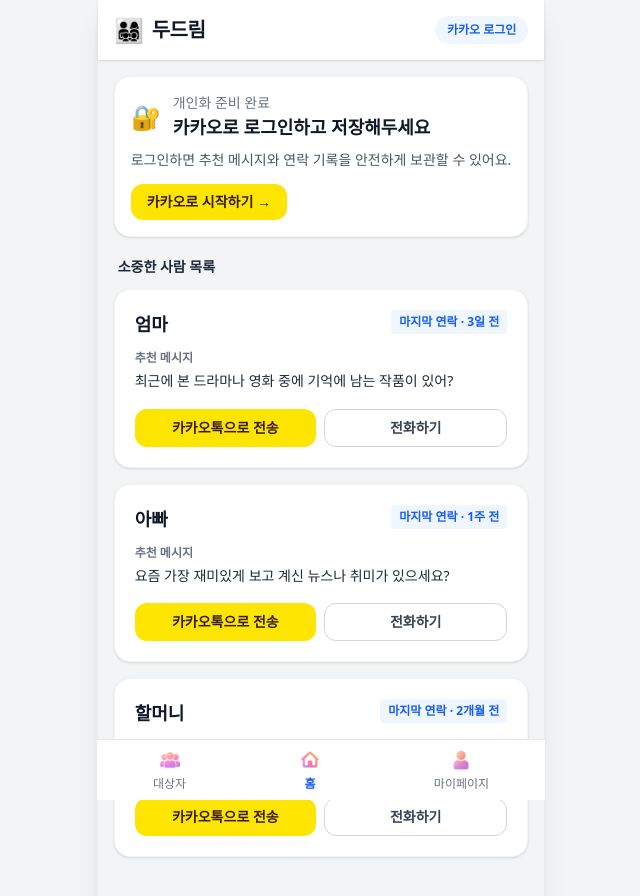
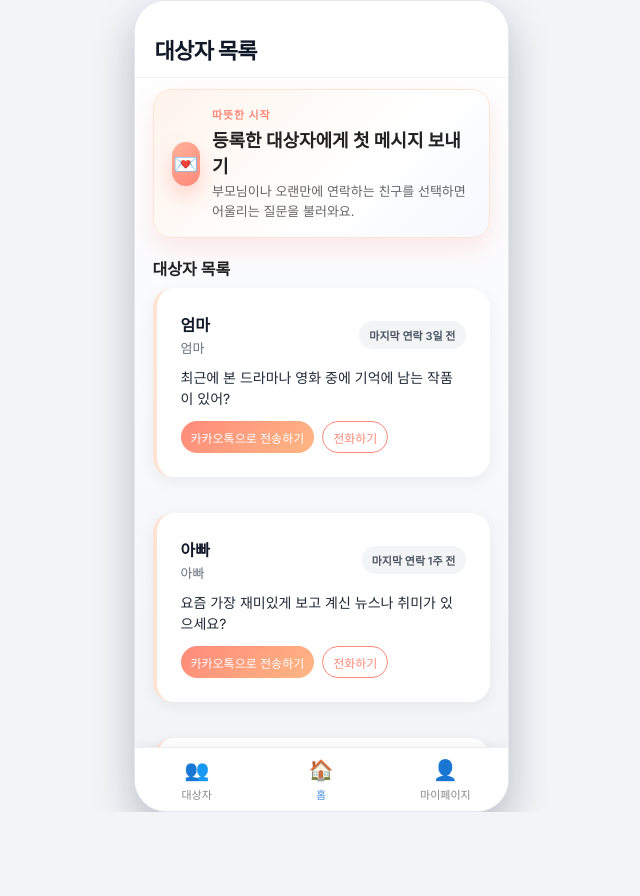
Before and after one commit to ktb3-team4/hackathon-frontend, a Next.js app: page / in a window 1280 px wide. Shown: the top 896 px of the page, without its empty margins (319-959 px from the left). After the commit the page ends 812 px from the top, so only its background shows below. Built offline with nearby package versions, Linux system fonts and the light colour scheme; no server answers; sample sign-in values are in the browser's storage.

Commit message:
feat: 카카오 로그인

```diff
--- a/app/globals.css
+++ b/app/globals.css
@@ -1,5 +1,3 @@
-@import "tailwindcss";
-
 *,
 *::before,
 *::after {
@@ -10,8 +8,8 @@
 body {
   margin: 0;
   padding: 0;
-  font-family: -apple-system, BlinkMacSystemFont, 'Apple SD Gothic Neo',
-    'Noto Sans KR', sans-serif;
+  font-family: -apple-system, BlinkMacSystemFont, "Apple SD Gothic Neo",
+    "Noto Sans KR", sans-serif;
   background: #f3f4f8;
 }
 
@@ -99,6 +97,11 @@
   padding: 16px 18px 20px;
   overflow-y: auto;
   background: linear-gradient(to bottom, #ffffff 0%, #f8f9fc 60%, #f3f4f8 100%);
+  scrollbar-width: none; /* Firefox */
+}
+
+.app-content::-webkit-scrollbar {
+  display: none;
 }
 
 .card {
@@ -154,9 +157,6 @@
   text-decoration: none;
   cursor: pointer;
   border: none;
-  transition: transform 0.12s ease-out, box-shadow 0.12s ease-out, background 0.15s ease-out,
-    color 0.15s ease-out;
-  box-shadow: 0 10px 20px rgba(0, 0, 0, 0.08);
 }
 
 .btn-outline {
@@ -169,16 +169,6 @@
 .btn-primary {
   background: linear-gradient(135deg, #ff8a7a, #ffb784);
   color: #ffffff;
-}
-
-.btn:hover {
-  transform: translateY(-1px);
-  box-shadow: 0 14px 30px rgba(0, 0, 0, 0.16);
-}
-
-.btn:active {
-  transform: translateY(0);
-  box-shadow: 0 6px 16px rgba(0, 0, 0, 0.1);
 }
 
 .btn-full {
@@ -235,7 +225,12 @@
 .auth-card {
   width: 100%;
   margin-top: 24px;
-  background-image: linear-gradient(145deg, #fff8f3 0%, #ffffff 40%, #f5f7ff 100%);
+  background-image: linear-gradient(
+    145deg,
+    #fff8f3 0%,
+    #ffffff 40%,
+    #f5f7ff 100%
+  );
   display: flex;
   flex-direction: column;
   align-items: flex-start;
@@ -399,7 +394,7 @@
 }
 
 .toggle-switch::after {
-  content: '';
+  content: "";
   position: absolute;
   top: 2px;
   left: 2px;
@@ -573,8 +568,8 @@
 
   /* 얇은 선이 보이면 border 제거 */
   border: none;
+  border-left: 4px solid #ffe4d4;
 }
-
 
 .target-head {
   display: flex;
@@ -811,6 +806,83 @@
   font-size: 14px;
   color: #666666;
   margin: 0;
+}
+
+.hero-card {
+  display: flex;
+  gap: 12px;
+  align-items: center;
+  padding: 16px 18px;
+  border-radius: 18px;
+  background: linear-gradient(135deg, #fff4ec 0%, #fff 60%, #f6f8ff 100%);
+  border: 1px solid #ffe4d4;
+  box-shadow: 0 12px 24px rgba(255, 138, 122, 0.16);
+  margin-bottom: 14px;
+}
+
+.hero-icon {
+  width: 44px;
+  height: 44px;
+  border-radius: 14px;
+  background: radial-gradient(circle at 0 0, #ffb29a, #ff8a7a);
+  display: inline-flex;
+  align-items: center;
+  justify-content: center;
+  font-size: 20px;
+  color: #fff;
+  box-shadow: 0 10px 20px rgba(255, 138, 122, 0.35);
+}
+
+.hero-body {
+  display: flex;
+  flex-direction: column;
+  gap: 4px;
+}
+
+.hero-title {
+  font-size: 18px;
+  font-weight: 700;
+  color: #222222;
+  margin: 0;
+}
+
+.hero-subtitle {
+  font-size: 13px;
+  color: #666666;
+  margin: 0;
+  line-height: 1.5;
+}
+
+.section-caption {
+  font-size: 11px;
+  font-weight: 700;
+  letter-spacing: 0.08em;
+  color: #ff8a7a;
+  text-transform: uppercase;
+  margin: 0;
+}
+
+.pill-group {
+  display: flex;
+  gap: 8px;
+  flex-wrap: wrap;
+  margin: 6px 0 14px;
+}
+
+.pill {
+  padding: 8px 12px;
+  border-radius: 999px;
+  font-size: 12px;
+  font-weight: 600;
+  background: #f5f5f5;
+  color: #666666;
+  border: 1px solid #ebebeb;
+}
+
+.pill.active {
+  background: #ffebe5;
+  color: #ff8a7a;
+  border-color: #ffceb8;
 }
 
 .question-search {
--- a/app/layout.tsx
+++ b/app/layout.tsx
@@ -1,7 +1,7 @@
 import type { Metadata } from "next";
 import { Inter } from "next/font/google";
 import "./globals.css";
-// 👇 1. 이거 추가
+
 import KakaoScript from "./components/KakaoScript";
 
 const inter = Inter({ subsets: ["latin"] });
--- a/app/page.tsx
+++ b/app/page.tsx
@@ -1,13 +1,16 @@
 "use client";
 
+import Link from "next/link";
+import { useEffect, useState } from "react";
 import { useRouter } from "next/navigation";
-import Link from "next/link";
 import { sendKakaoMessage } from "@/utils/kakao";
+import { ensureAccessToken } from "@/utils/auth";
 
 type Target = {
   id: number;
   name: string;
   lastContact: string;
+  relation: string;
   recommendation: string;
   phone: string;
 };
@@ -17,6 +20,7 @@
     id: 1,
     name: "엄마",
     lastContact: "3일 전",
+    relation: "엄마",
     recommendation: "최근에 본 드라마나 영화 중에 기억에 남는 작품이 있어?",
     phone: "01012345678",
   },
@@ -24,6 +28,7 @@
     id: 2,
     name: "아빠",
     lastContact: "1주 전",
+    relation: "아빠",
     recommendation: "요즘 가장 재미있게 보고 계신 뉴스나 취미가 있으세요?",
     phone: "01023456789",
   },
@@ -31,6 +36,7 @@
     id: 3,
     name: "할머니",
     lastContact: "2개월 전",
+    relation: "할머니",
     recommendation: "요즘 어떻게 지내세요? 아프신 곳은 없죠?",
     phone: "01034567890",
   },
@@ -38,6 +44,20 @@
 
 export default function HomePage() {
   const router = useRouter();
+  const [hasToken, setHasToken] = useState<boolean | null>(null);
+
+  useEffect(() => {
+    const check = async () => {
+      const token = await ensureAccessToken();
+      if (!token) {
+        router.replace("/login");
+        setHasToken(false);
+        return;
+      }
+      setHasToken(true);
+    };
+    check();
+  }, [router]);
 
   const handleCall = (phone: string) => {
     window.location.href = `tel:${phone}`;
@@ -48,90 +68,65 @@
   };
 
   return (
-    <div className="min-h-screen bg-[#F2F4F6] flex flex-col max-w-md mx-auto shadow-xl relative font-sans text-gray-900">
+    <>
+      {hasToken ? (
+    <div className="app-frame">
       {/* 상단 헤더 */}
-      <header className="bg-white sticky top-0 z-50 px-4 h-[60px] flex items-center shadow-sm justify-between">
-        <div className="flex items-center gap-2">
-          <span className="text-2xl">👨‍👩‍👧‍👦</span>
-          <h1 className="text-xl font-bold tracking-tight">두드림</h1>
+      <header className="app-bar">
+        <div className="app-bar-left">
+          <h1 className="app-title">대상자 목록</h1>
         </div>
-        <Link
-          href="/login"
-          className="text-xs font-bold text-blue-600 bg-blue-50 px-3 py-1.5 rounded-full hover:bg-blue-100 transition"
-        >
-          카카오 로그인
-        </Link>
       </header>
 
-      <main className="flex-1 overflow-y-auto p-4 pb-24">
-        {/* 로그인 유도 카드 */}
-        <section className="bg-white rounded-2xl p-4 mb-5 shadow-sm border border-gray-100">
-          <div className="flex items-center gap-3">
-            <span className="text-2xl">🔐</span>
-            <div>
-              <p className="text-sm text-gray-500">개인화 준비 완료</p>
-              <h2 className="text-lg font-bold">
-                카카오로 로그인하고 저장해두세요
-              </h2>
-            </div>
+      <main className="app-content">
+        {/* 상단 소개 카드 */}
+        <section className="hero-card">
+          <div className="hero-icon">💌</div>
+          <div className="hero-body">
+            <p className="section-caption">따뜻한 시작</p>
+            <h2 className="hero-title">등록한 대상자에게 첫 메시지 보내기</h2>
+            <p className="hero-subtitle">
+              부모님이나 오랜만에 연락하는 친구를 선택하면 어울리는 질문을 불러와요.
+            </p>
           </div>
-          <p className="text-sm text-gray-600 mt-2 leading-relaxed">
-            로그인하면 추천 메시지와 연락 기록을 안전하게 보관할 수 있어요.
-          </p>
-          <Link
-            href="/login"
-            className="mt-3 inline-flex items-center gap-2 bg-[#FEE500] text-[#371D1E] font-bold text-sm px-4 py-2 rounded-xl hover:brightness-95 transition"
-          >
-            카카오로 시작하기 →
-          </Link>
         </section>
 
         {/* 대상자 목록 */}
-        <section>
-          <h2 className="text-sm font-bold text-gray-800 mb-3 px-1">
-            소중한 사람 목록
-          </h2>
-
-          <div className="space-y-4">
+        <section className="field-group">
+          <h2 className="section-title-sm">대상자 목록</h2>
+          <div className="targets-list">
             {MOCK_TARGETS.map((item) => (
               <article
                 key={item.id}
-                className="bg-white p-5 rounded-2xl shadow-sm border border-gray-100 cursor-pointer hover:shadow-md transition-shadow"
+                className="target-card"
                 onClick={() => alert(`${item.name}님 상세 모달 (기능 준비중)`)}
               >
-                {/* 헤더 */}
-                <div className="flex justify-between items-start mb-3">
-                  <p className="text-lg font-bold">{item.name}</p>
-                  <span className="bg-blue-50 text-blue-600 text-xs font-bold px-2 py-1 rounded">
-                    마지막 연락 · {item.lastContact}
-                  </span>
+                <div className="target-head">
+                  <div>
+                    <p className="target-name">{item.name}</p>
+                    <p className="target-relation">{item.relation}</p>
+                  </div>
+                  <div className="badge badge-soft">마지막 연락 {item.lastContact}</div>
                 </div>
 
-                {/* 추천 메시지 */}
-                <div className="mb-4">
-                  <p className="text-xs font-bold text-gray-500 mb-1">
-                    추천 메시지
-                  </p>
-                  <p className="text-sm text-gray-800 leading-relaxed">
-                    {item.recommendation}
-                  </p>
+                <div className="target-body">
+                  <p className="target-reco">{item.recommendation}</p>
                 </div>
 
-                {/* 버튼 */}
-                <div className="flex gap-2">
+                <div className="target-actions">
                   <button
                     type="button"
-                    className="flex-1 bg-[#FEE500] text-[#371D1E] font-bold text-sm py-2 rounded-xl hover:brightness-95 transition"
+                    className="btn btn-primary btn-small"
                     onClick={(e) => {
                       e.stopPropagation();
                       handleSendKakao(item);
                     }}
                   >
-                    카카오톡으로 전송
+                    카카오톡으로 전송하기
                   </button>
                   <button
                     type="button"
-                    className="flex-1 border border-gray-300 text-gray-700 font-bold text-sm py-2 rounded-xl hover:bg-gray-50 transition"
+                    className="btn btn-outline btn-small"
                     onClick={(e) => {
                       e.stopPropagation();
                       handleCall(item.phone);
@@ -147,42 +142,40 @@
       </main>
 
       {/* 하단 네비게이션 */}
-      <nav className="fixed bottom-0 left-1/2 -translate-x-1/2 w-full max-w-md bg-white border-t border-gray-200 flex justify-around py-2">
+      <nav className="bottom-nav">
         <button
           type="button"
-          className="flex flex-col items-center text-xs text-gray-500"
+          className="nav-item"
           onClick={() => router.push("/onboarding")}
         >
-          <img
-            src="/images/icon_list.png"
-            alt="대상자"
-            className="w-6 h-6 mb-1"
-          />
-          대상자
+          <span className="nav-icon">👥</span>
+          <span className="nav-label">대상자</span>
         </button>
-
         <button
           type="button"
-          className="flex flex-col items-center text-xs font-bold text-blue-600"
+          className="nav-item active"
           onClick={() => router.push("/")}
         >
-          <img src="/images/icon_home.png" alt="홈" className="w-6 h-6 mb-1" />
-          홈
+          <span className="nav-icon">🏠</span>
+          <span className="nav-label">홈</span>
         </button>
-
         <button
           type="button"
-          className="flex flex-col items-center text-xs text-gray-500"
+          className="nav-item"
           onClick={() => router.push("/mypage")}
         >
-          <img
-            src="/images/icon_settings.png"
-            alt="마이페이지"
-            className="w-6 h-6 mb-1"
-          />
-          마이페이지
+          <span className="nav-icon">👤</span>
+          <span className="nav-label">마이페이지</span>
         </button>
       </nav>
     </div>
+      ) : hasToken === null ? (
+        <div className="app-frame">
+          <main className="app-content" style={{ display: "flex", alignItems: "center", justifyContent: "center" }}>
+            <p className="helper-text">로그인 상태를 확인 중입니다...</p>
+          </main>
+        </div>
+      ) : null}
+    </>
   );
 }
--- /dev/null
+++ b/utils/auth.ts
@@ -0,0 +1,77 @@
+"use client";
+
+const API_BASE_URL = (process.env.NEXT_PUBLIC_API_BASE_URL || "").replace(/\/$/, "");
+
+type TokenLike =
+  | string
+  | { accessToken?: string }
+  | { token?: string }
+  | { data?: unknown }
+  | { result?: unknown };
+
+const extractTokenFromUnknown = (input: unknown): string | null => {
+  if (!input || typeof input !== "object") return null;
+  const maybeToken = (input as Record<string, unknown>).accessToken ?? (input as Record<string, unknown>).token;
+  return typeof maybeToken === "string" ? maybeToken : null;
+};
+
+const pickAccessToken = (payload: TokenLike): string | null => {
+  if (!payload) return null;
+  if (typeof payload === "string") return payload;
+  const direct = extractTokenFromUnknown(payload);
+  if (direct) return direct;
+
+  const data = (payload as { data?: unknown; result?: unknown }).data ?? (payload as { data?: unknown; result?: unknown }).result;
+  if (!data) return null;
+  if (typeof data === "string") return data;
+  const nested = extractTokenFromUnknown(data);
+  if (nested) return nested;
+  return null;
+};
+
+export const getStoredAccessToken = (): string | null => {
+  if (typeof window === "undefined") return null;
+  return localStorage.getItem("accessToken");
+};
+
+export const setStoredAccessToken = (token: string) => {
+  if (typeof window === "undefined") return;
+  localStorage.setItem("accessToken", token);
+};
+
+export const refreshAccessToken = async (): Promise<string> => {
+  if (!API_BASE_URL) {
+    throw new Error("API base URL이 설정되지 않았습니다.");
+  }
+  const existing = getStoredAccessToken();
+  const res = await fetch(`${API_BASE_URL}/auth/refresh`, {
+    method: "POST",
+    credentials: "include",
+    headers: existing ? { Authorization: `Bearer ${existing}` } : {},
+  });
+
+  if (!res.ok) {
+    const text = await res.text();
+    throw new Error(text || "토큰 재발급에 실패했습니다.");
+  }
+
+  const json = (await res.json()) as TokenLike;
+  const token = pickAccessToken(json);
+  if (!token) {
+    throw new Error("응답에서 액세스 토큰을 찾지 못했습니다.");
+  }
+  setStoredAccessToken(token);
+  return token;
+};
+
+export const ensureAccessToken = async (): Promise<string | null> => {
+  const stored = getStoredAccessToken();
+  if (stored) return stored;
+  try {
+    const refreshed = await refreshAccessToken();
+    return refreshed;
+  } catch (error) {
+    console.error("[auth] refresh failed", error);
+    return null;
+  }
+};
```
Also changed, not shown: utils/kakao.ts (+26 -2 lines).
